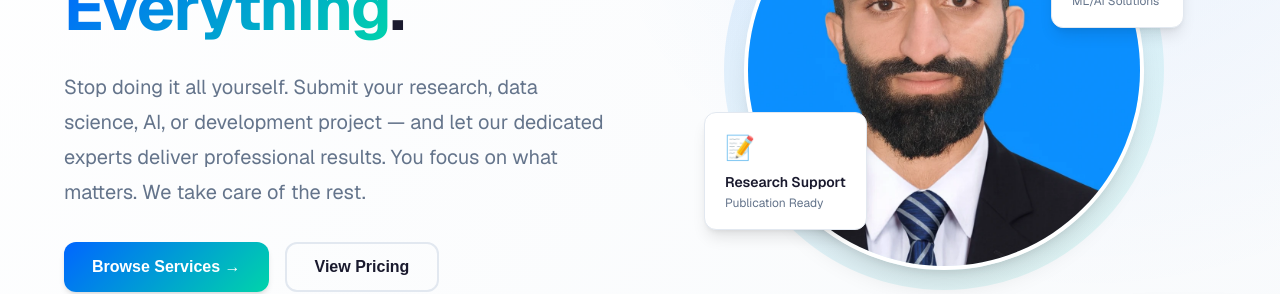
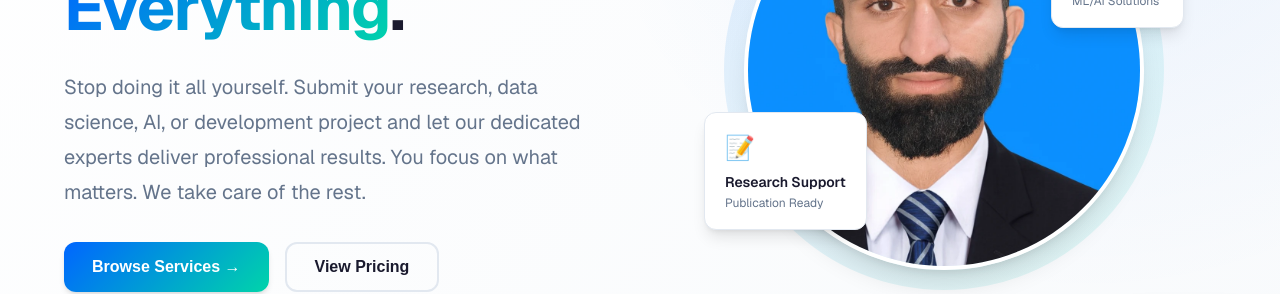
Before and after one commit to 03-134202-096/seondporfolio, a Next.js app: page / in a window 1280 px wide. Shown: the part 396-690 px from the top of the page. Built offline with nearby package versions, Linux system fonts and the light colour scheme.

Commit message:
Update Hero.tsx

```diff
--- a/src/components/Hero/Hero.tsx
+++ b/src/components/Hero/Hero.tsx
@@ -25,7 +25,7 @@ export default function Hero() {
           </h1>
           <p className={styles.heroDescription}>
             Stop doing it all yourself. Submit your research, data science, AI, or development
-            project — and let our dedicated experts deliver professional results. You focus on
+            project and let our dedicated experts deliver professional results. You focus on
             what matters. We take care of the rest.
           </p>
           <div className={styles.heroButtons}>
```
